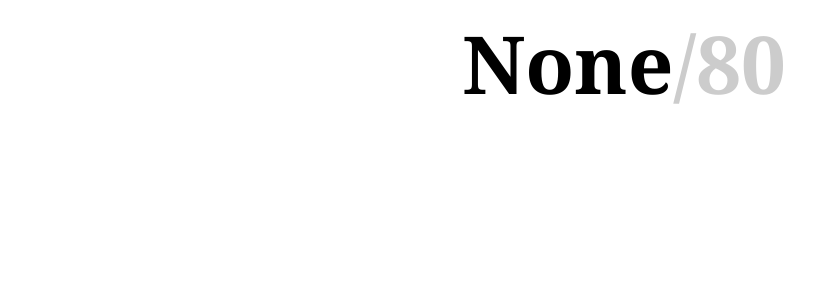
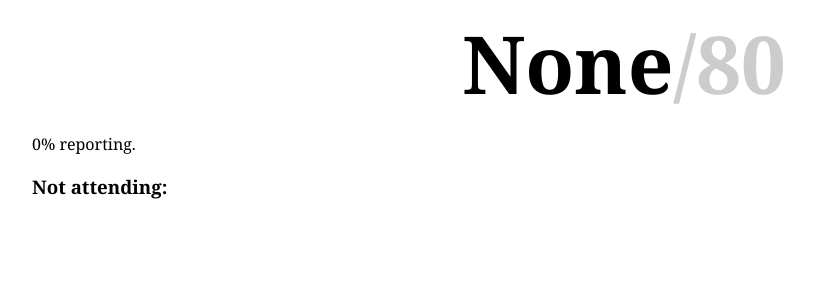
Before and after one commit to bahoo/jonandcari, a Django app: page /count in a window 1280 px wide. Shown: the top 300 px of the page, without its empty margins (16-830 px from the left). Run offline with Django 3.2, Linux system fonts and the light colour scheme; the visitor is signed in with stand-in values (Sample User, id 1); data comes from the database, SQL or seed files in the repository; some libraries are stand-ins or nearby versions.

Commit message:
Reporting stats\!

```diff
--- a/rsvp/views.py
+++ b/rsvp/views.py
@@ -84,7 +84,12 @@ def template(request, destination):
 
 @staff_member_required
 def count(request):
-    attendees = Rsvp.objects.filter(is_attending=True)
+    everyone = Rsvp.objects.all()
+    reporting = everyone.exclude(is_attending=None)
+    attendees = everyone.filter(is_attending=True)
+    not_attending = everyone.filter(is_attending=False)
+    possible = everyone.exclude(is_attending=False)
     count = attendees.aggregate(Sum('count'))['count__sum']
-    maximum = Rsvp.objects.all().aggregate(Sum('count'))['count__sum']
-    return render(request, 'count.html', {'count': count, 'attendees': attendees, 'maximum': maximum})
+    maximum = possible.aggregate(Sum('count'))['count__sum']
+    pct_reporting = "{0:.0f}%".format(100 * float(reporting.count()) / float(everyone.count()))
+    return render(request, 'count.html', {'count': count, 'attendees': attendees, 'pct_reporting': pct_reporting, 'not_attending': not_attending, 'maximum': maximum})
--- a/templates/count.html
+++ b/templates/count.html
@@ -30,6 +30,14 @@
 			{% endfor %}
 		</ul>{% endif %}</li>
 	{% endfor %}
+	<p>{{ pct_reporting }} reporting.</p>
+
+	<h3>Not attending:</h3>
+	<ul>
+		{% for n in not_attending %}
+			<li>{{ n.name }}</li>
+		{% endfor %}
+	</ul>
 </ul>
 
 <script src="http://code.jquery.com/jquery-1.9.1.min.js"></script>
```
